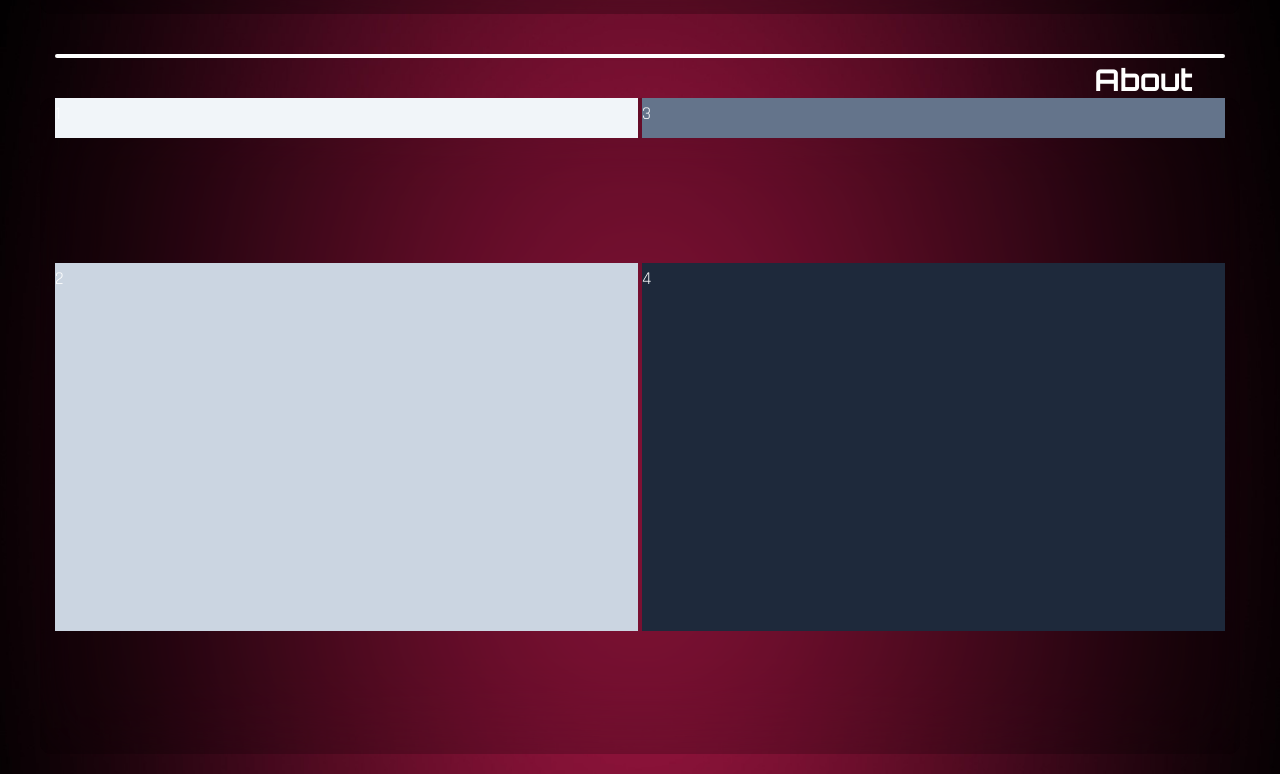
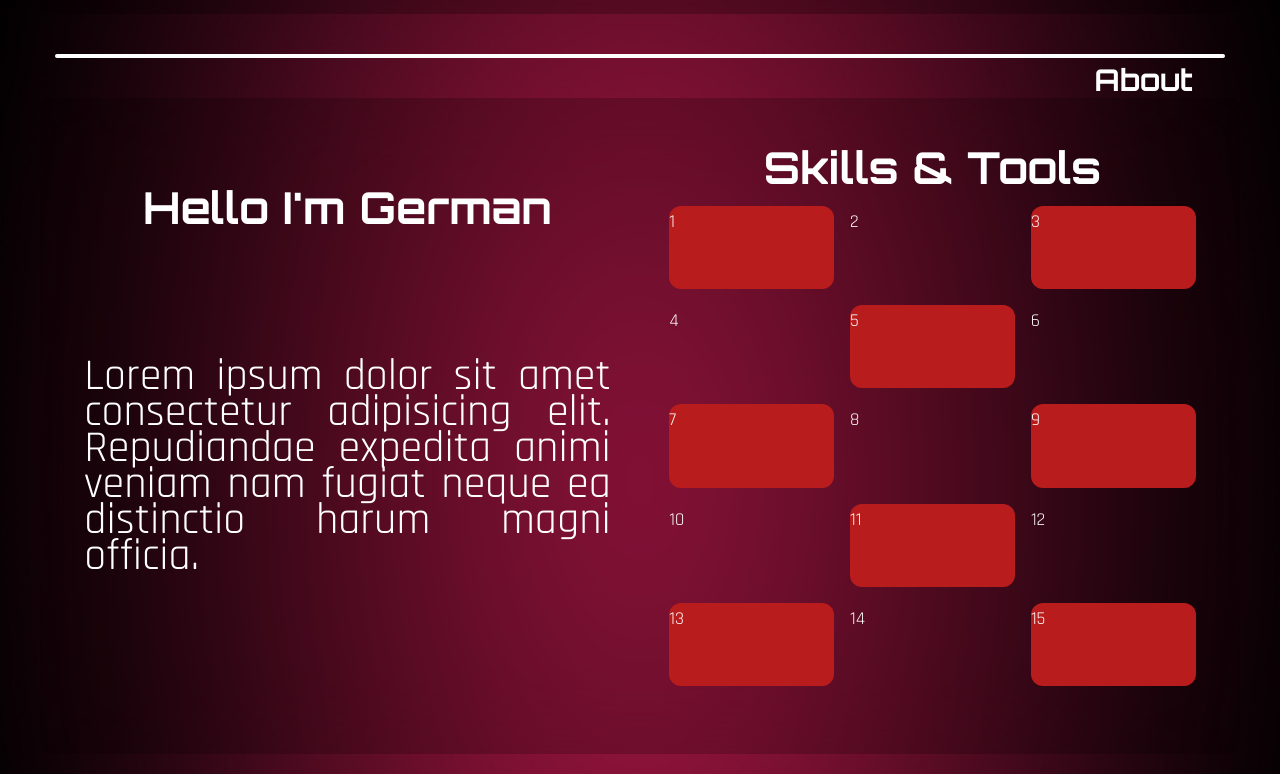
Before and after one commit to German44/Portfolio-React, a React (Vite) app: page / in a window 1280 px wide. Shown: the part 786-1560 px from the top of the page. Built offline with nearby package versions, Linux system fonts and the light colour scheme; a web font is replaced by a local one.

Commit message:
works on About

```diff
--- a/src/components/about/About.jsx
+++ b/src/components/about/About.jsx
@@ -9,16 +9,50 @@ const About = () => {
       >
         <DividerTag tag="About" />
         <div className="container mx-auto min-h-[82vh] bg-black/20 backdrop-blur-2xl rounded-xl flex items-center">
-          <div className="w-full min-h-[82vh]  grid-cols-1 grid-rows-8 grid sm:grid-cols-4 sm:grid-rows-4 gap-1">
-            <div className="w-full h-1/4 items-end justify-end  bg-slate-100 sm:col-span-2">1</div>
-            <div className="w-full h-3/4  bg-slate-300 row-span-3 sm:col-span-2 sm:row-span-3 sm:col-start-1 sm:row-start-2">
-              2
-            </div>
-            <div className="w-full h-1/4 bg-slate-500 sm:col-span-2 sm:col-start-3 sm:row-start-1">
-              3
-            </div>
-            <div className="w-full h-3/4 bg-slate-800 row-span-3 sm:col-span-2 sm:row-span-3 sm:col-start-3 sm:row-start-2">
-              4
+          <div className="w-full min-h-[82vh] flex justify-center items-center">
+            <div className="w-full min-h-[70vh] flex flex-col sm:flex-row ">
+              <div className="w-full sm:w-1/2 min-h-[35vh] sm:min-h-[70vh]  flex justify-center items-center">
+                <div className="w-full sm:w-[90%] min-h-[35vh] sm:min-h-[65vh]  flex flex-col justify-center items-center">
+                  <div className=" w-full min-h-[5vh] sm:min-h-[10vh] flex justify-center items-end ">
+                    <h2 className="text-xl sm:text-2xl md:text-3xl lg:text-[44px] font-bold text-white font-primary text-center">
+                      Hello I'm German
+                    </h2>
+                  </div>
+                  <div className=" w-full min-h-[40vh] sm:min-h-[60vh] flex justify-center items-center ">
+                    <p className="text-xl sm:text-2xl md:text-3xl lg:text-[44px]  text-white font-secondary text-justify">
+                      Lorem ipsum dolor sit amet consectetur adipisicing elit.
+                      Repudiandae expedita animi veniam nam fugiat neque ea
+                      distinctio harum magni officia.
+                    </p>
+                  </div>
+                </div>
+              </div>
+              <div className="w-full sm:w-1/2 min-h-[35vh] sm:min-h-[70vh]  flex flex-col justify-center items-center">
+                <div className="w-full min-h-[5vh] sm:min-h-[5vh] flex justify-center items-end  ">
+                  <h2 className="text-xl sm:text-2xl md:text-3xl lg:text-[44px] font-bold text-white font-primary text-center">
+                    Skills & Tools
+                  </h2>
+                </div>
+                <div className=" w-full min-h-[40vh] sm:min-h-[65vh] flex justify-center items-center  ">
+                  <div className=" w-[90%] min-h-[30vh] sm:min-h-[60vh] grid grid-cols-3 grid-rows-5 gap-4 ">
+                    <div className="bg-red-700 rounded-xl">1</div>
+                    <div>2</div>
+                    <div className="bg-red-700 rounded-xl">3</div>
+                    <div>4</div>
+                    <div className="bg-red-700 rounded-xl">5</div>
+                    <div>6</div>
+                    <div className="bg-red-700 rounded-xl">7</div>
+                    <div>8</div>
+                    <div className="bg-red-700 rounded-xl">9</div>
+                    <div>10</div>
+                    <div className="bg-red-700 rounded-xl">11</div>
+                    <div>12</div>
+                    <div className="bg-red-700 rounded-xl">13</div>
+                    <div>14</div>
+                    <div className="bg-red-700 rounded-xl">15</div>
+                  </div>
+                </div>
+              </div>
             </div>
           </div>
         </div>
```
